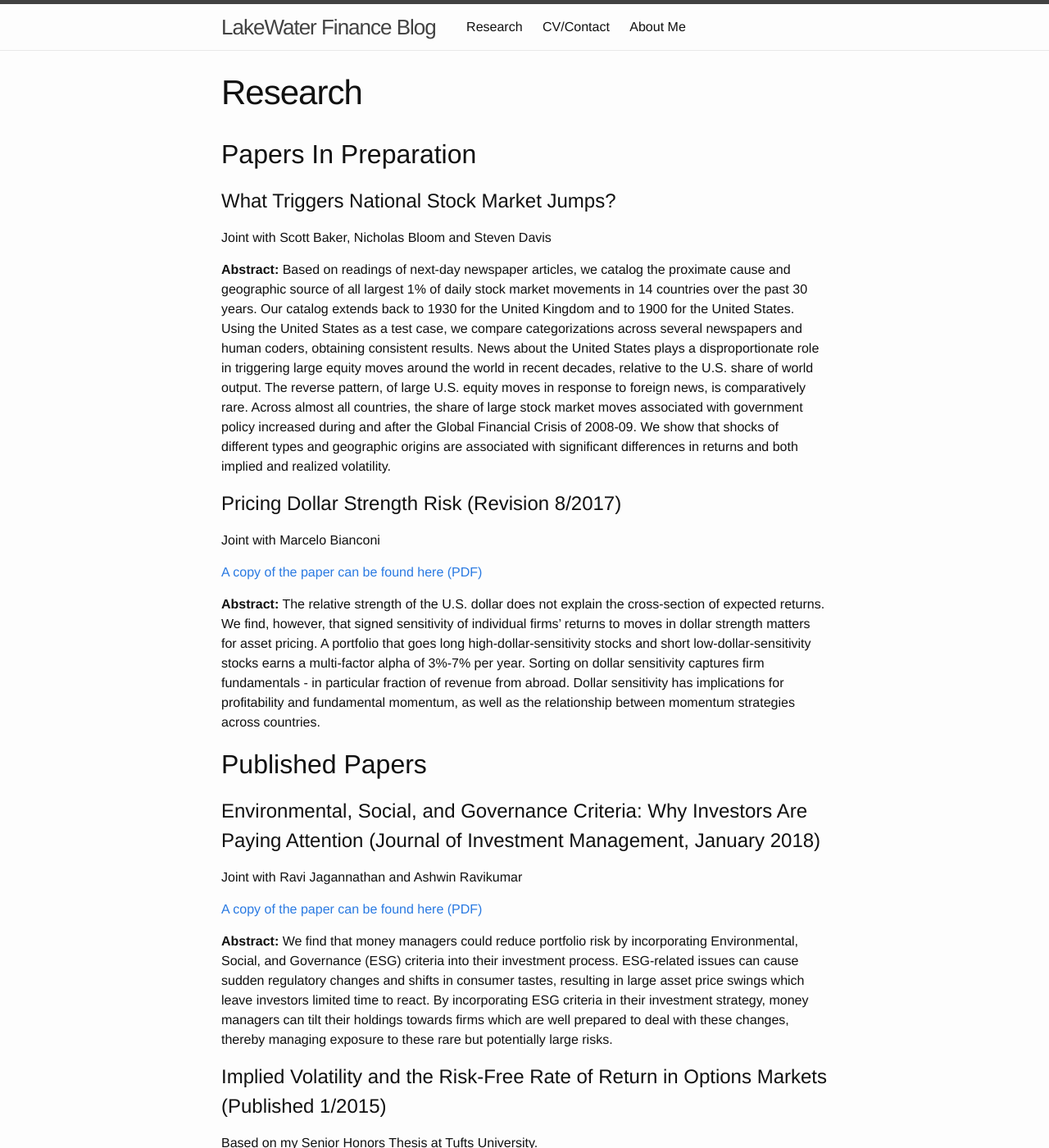
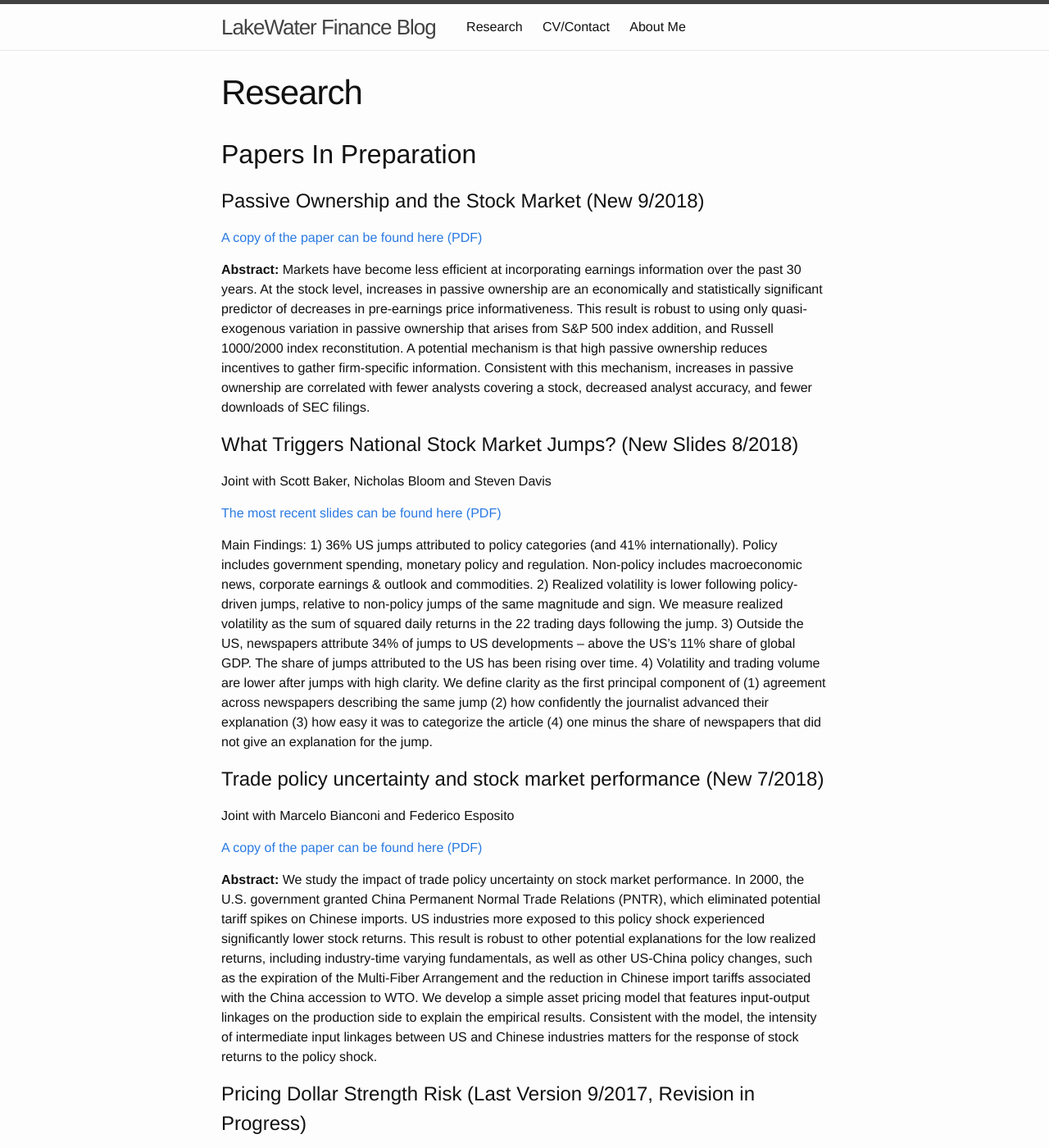
Before and after one commit to mcsammon/mcsammon.github.io, a Jekyll site: the page built from research.md, in a window 1280 px wide and 1400 px high. Shown: the whole window at 82% size. Built offline with Jekyll 4.4.1, drawn with Linux system fonts in a browser that asks for light colours; comment, search, counter and statistics services are not loaded.

Commit message:
updates to research page

```diff
--- a/research.md
+++ b/research.md
@@ -6,14 +6,46 @@ order: 2
 ---
 ## Papers In Preparation
 
+# Passive Ownership and the Stock Market (New 9/2018)
 
-# What Triggers National Stock Market Jumps?
+<p>
+  <a href="/images/passive_MS_9_2018.pdf" target="_blank">
+    A copy of the paper can be found here (PDF)
+  </a>
+</p>
+**Abstract:** Markets have become less efficient at incorporating earnings information over the past 30 years.  At the stock level, increases in passive ownership are an economically and statistically significant predictor of decreases in pre-earnings price informativeness.  This result is robust to using only quasi-exogenous variation in passive ownership that arises from S&P 500 index addition, and Russell 1000/2000 index reconstitution.  A potential mechanism is that high passive ownership reduces incentives to gather firm-specific information.  Consistent with this mechanism, increases in passive ownership are correlated with fewer analysts covering a stock, decreased analyst accuracy, and fewer downloads of SEC filings.
+
+# What Triggers National Stock Market Jumps? (New Slides 8/2018)
 
 Joint with Scott Baker, Nicholas Bloom and Steven Davis
 
-**Abstract:** Based on readings of next-day newspaper articles, we catalog the proximate cause and geographic source of all largest 1% of daily stock market movements in 14 countries over the past 30 years. Our catalog extends back to 1930 for the United Kingdom and to 1900 for the United States. Using the United States as a test case, we compare categorizations across several newspapers and human coders, obtaining consistent results. News about the United States plays a disproportionate role in triggering large equity moves around the world in recent decades, relative to the U.S. share of world output.  The reverse pattern, of large U.S. equity moves in response to foreign news, is comparatively rare. Across almost all countries, the share of large stock market moves associated with government policy increased during and after the Global Financial Crisis of 2008-09.  We show that shocks of different types and geographic origins are associated with significant differences in returns and both implied and realized volatility.
+<p>
+  <a href="/images/big_jumps_8_2018" target="_blank">
+    The most recent slides can be found here (PDF)
+  </a>
+</p>
 
-# Pricing Dollar Strength Risk (Revision 8/2017)
+Main Findings:
+1) 36% US jumps attributed to policy categories (and 41% internationally).  Policy includes government spending, monetary policy and regulation.  Non-policy includes macroeconomic news, corporate earnings & outlook and commodities.
+2) Realized volatility is lower following policy-driven jumps, relative to non-policy jumps of the same magnitude and sign.  We measure realized volatility as the sum of squared daily returns in the 22 trading days following the jump.
+3) Outside the US, newspapers attribute 34% of jumps to US developments – above the US's 11% share of global GDP.  The share of jumps attributed to the US has been rising over time.
+4) Volatility and trading volume are lower after jumps with high clarity.  We define clarity as the first principal component of (1) agreement across newspapers describing the same jump (2) how confidently the journalist advanced their explanation (3) how easy it was to categorize the article (4) one minus the share of newspapers that did not give an explanation for the jump.
+
+# Trade policy uncertainty and stock market performance (New 7/2018)
+
+Joint with Marcelo Bianconi and Federico Esposito
+
+<p>
+  <a href="/images/trade_u_7_2018.pdf" target="_blank">
+    A copy of the paper can be found here (PDF)
+  </a>
+</p>
+
+**Abstract:** We study the impact of trade policy uncertainty on stock
+market performance.  In 2000, the U.S. government granted China Permanent Normal Trade
+Relations (PNTR), which eliminated potential tariff spikes on Chinese imports. US industries more exposed to this policy shock experienced significantly lower stock returns. This result is robust to other potential explanations for the low realized returns, including industry-time varying fundamentals, as well as other US-China policy changes, such as the expiration of the Multi-Fiber Arrangement and the reduction in Chinese import tariffs associated with the China accession to WTO. We develop a simple asset pricing model that features input-output linkages on the production side to explain the empirical results. Consistent with the model, the intensity of intermediate input linkages between US and Chinese industries matters for the response of stock returns to the policy shock.
+
+# Pricing Dollar Strength Risk (Last Version 9/2017, Revision in Progress)
 
 Joint with Marcelo Bianconi
 
@@ -22,6 +54,7 @@ Joint with Marcelo Bianconi
     A copy of the paper can be found here (PDF)
   </a>
 </p>
+
 **Abstract:** The relative strength of the U.S. dollar does not explain the cross-section of expected returns.
 We find, however, that signed sensitivity of individual firms’ returns to moves in dollar
 strength matters for asset pricing. A portfolio that goes long high-dollar-sensitivity stocks and
```
Also changed, not shown: 3 other files.
